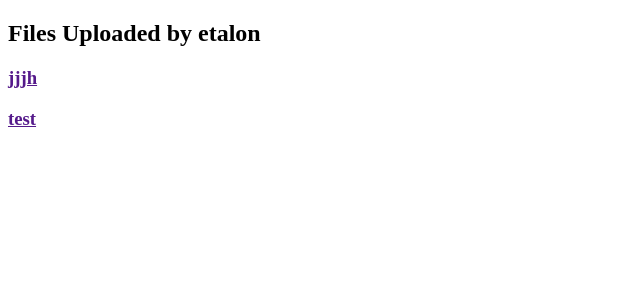
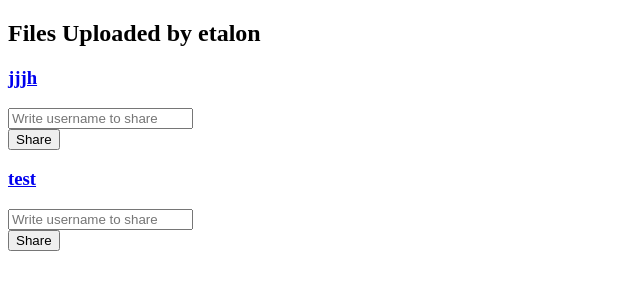
Before and after one commit to murad48oguz/task, a Django app: page /userFiles in a window 1280 px wide. Shown: the top 300 px of the page, without its empty margins (0-640 px from the left). Run offline with Django 4.2, Linux system fonts and the light colour scheme; a user stored in the database is signed in; data comes from the database, SQL or seed files in the repository; both versions use the stored data as it was after the commit.

Commit message:
NewChanges

```diff
--- a/App/models.py
+++ b/App/models.py
@@ -15,6 +15,7 @@ class File(models.Model):
     user = models.ForeignKey(User,blank=True,on_delete=models.CASCADE)
 
 
+
     def __str__(self):
         return self.filename
 
@@ -26,3 +27,4 @@ class File(models.Model):
 class UserProfile(models.Model):
     user = models.OneToOneField(User, on_delete=models.CASCADE)
     files = models.ManyToManyField(File, related_name='users')
+    # shared_files = models.ManyToManyField(File, related_name='shared_with')
--- a/App/urls.py
+++ b/App/urls.py
@@ -9,4 +9,6 @@ urlpatterns = [
    path('userPage', views.userPage, name="userPage"),
    path('upload', views.upload, name="upload"),
    path('userFiles',views.user_files,name="userFiles"),
+   # path('userDetail',views.user_detail,name="userDetail"),
+   path('share/<int:file_id>/', views.share_file, name='share_file'),
 ]
--- a/App/views.py
+++ b/App/views.py
@@ -1,20 +1,30 @@
 from django.shortcuts import render,redirect
-from django.http import HttpResponse
 from django.core.files.storage import FileSystemStorage
 from django.contrib.auth import authenticate, login, logout
 from django.contrib.auth.decorators import login_required
 from .forms import FileUpload
 from .models import UserProfile
 from .models import File
+from django.shortcuts import get_object_or_404
+from django.contrib.auth.models import User
+from .models import File
+from django.contrib import messages
+
+def index(request):
+    if request.user.is_authenticated:
+        return redirect('userPage')
+    else:
+        return render(request,'index.html')
 
 
-def index(request):
-
-    return render(request,'index.html')
 
 
 def loginPage(request):
-    if request.method == 'POST':
+
+    if request.user.is_authenticated:
+        return redirect('userPage')
+
+    elif request.method == 'POST':
         username = request.POST.get('username')
         password = request.POST.get('password')
 
@@ -28,6 +38,7 @@ def loginPage(request):
             return render(request, 'login.html', {
             'error': 'Username or password is incorrect.'
         })
+
     else:
       return render(request, 'login.html')
 
@@ -41,12 +52,13 @@ def userPage(request):
 
 
 
+@login_required(login_url="/login/")
 def user_files(request):
     try:
         user_profile = UserProfile.objects.get(user=request.user)
-        print(user_profile)
+        # print(user_profile)
         user_files = File.objects.filter(user=request.user)
-        print(user_files)
+        # print(user_files)
         return render(request, 'userFiles.html', {'user_files': user_files})
     except UserProfile.DoesNotExist:
         UserProfile.objects.create(user=request.user)
@@ -80,3 +92,29 @@ def upload(request):
 
 
     return render(request, "upload.html", context)
+
+
+
+@login_required(login_url="/login/")
+def share_file(request, file_id):
+    file_instance = get_object_or_404(File, id=file_id)
+    print(file_instance)
+
+    if request.method == 'POST':
+        username = request.POST.get('username')
+        user_to_share = User.objects.get(username=username)
+        print(user_to_share)
+        if user_to_share:
+
+            shared_files = File.objects.filter(filename=file_instance.filename)
+            print(shared_files)
+
+            context = {
+                'user_files': shared_files,
+            }
+            print(context)
+            return render(request, 'userFiles.html', context)
+
+        else:
+            messages.error(request, 'User with username "{}" not found.'.format(username))
+            return redirect('userFiles')
--- a/templates/userFiles.html
+++ b/templates/userFiles.html
@@ -8,10 +8,15 @@
 <body>
     <h2>Files Uploaded by {{ request.user.username }}</h2>
 
+    {% for file in user_files %}
+        <h3><a href="{{ file.file.url }}">{{ file.filename }}</a></h3>
+        <form method="post" action="{% url 'share_file' file.id %}">
+            {% csrf_token %}
+            <input type="text" name="username" placeholder="Write username to share" required><br>
+            <input type="submit" value="Share">
+        </form>
+    {% endfor %}
 
-        {% for file in user_files %}
-        <h3><a href="{{ file.url }}">{{ file.filename }}</a></h3>
-        {% endfor %}
-
+    {% comment %} {{context}} {% endcomment %}
 </body>
 </html>
```
Also changed, not shown: db.sqlite3, templates/fileDetail.html (added).
